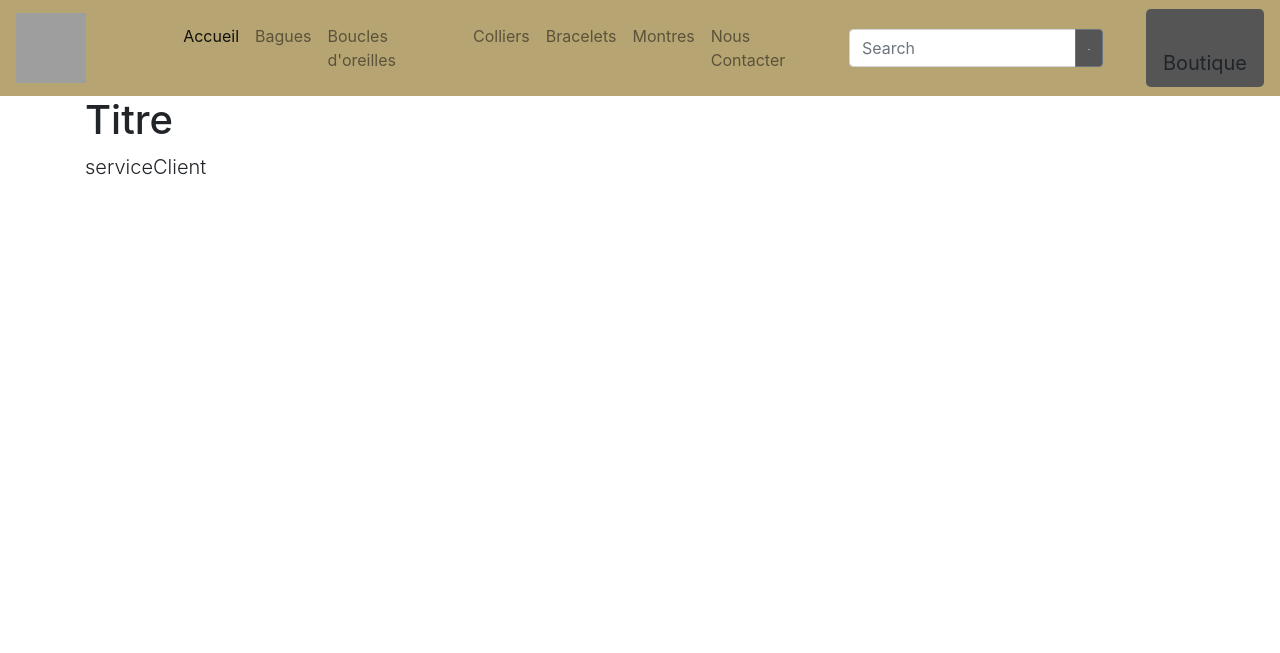
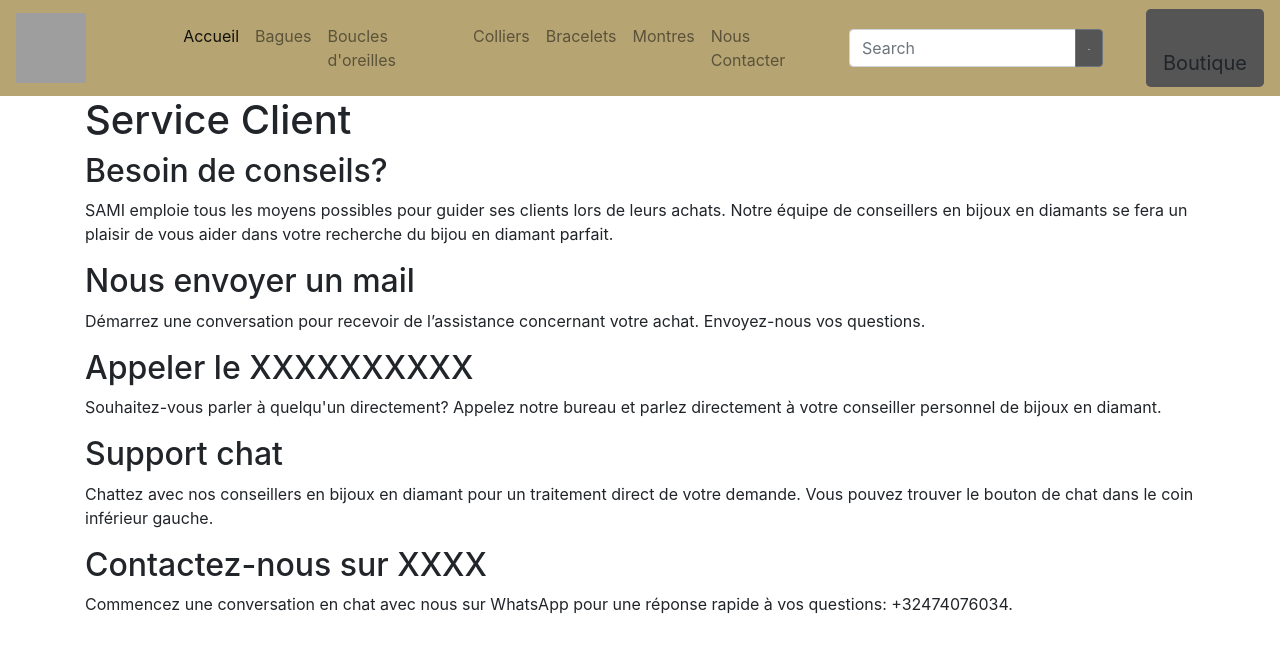
Before and after one commit to bagdaad-code/onx2i, a PHP site: page /index.php?view=serviceClient in a window 1280 px wide. Shown: the top 653 px of the page. Run offline with PHP 8.4, Linux system fonts and the light colour scheme; grey boxes are pictures that could not be loaded.

Commit message:
Update serviceClient.php

```diff
--- a/On2ixV1/templates/serviceClient.php
+++ b/On2ixV1/templates/serviceClient.php
@@ -1,13 +1,5 @@
 <?php
 
-//C'est la propriété php_self qui nous l'indique :
-// Quand on vient de index :
-// [PHP_SELF] => /chatISIG/index.php
-// Quand on vient directement par le répertoire templates
-// [PHP_SELF] => /chatISIG/templates/accueil.php
-
-// Si la page est appelée directement par son adresse, on redirige en passant pas la page index
-// Pas de soucis de bufferisation, puisque c'est dans le cas où on appelle directement la page sans son contexte
 if (basename($_SERVER["PHP_SELF"]) != "index.php")
 {
 	header("Location:../index.php?view=serviceClient");
@@ -16,9 +8,67 @@ if (basename($_SERVER["PHP_SELF"]) != "index.php")
 
 ?>
 
+<!DOCTYPE html PUBLIC "-//W3C//DTD XHTML 1.0 Strict//EN"
+	"http://www.w3.org/TR/xhtml1/DTD/xhtml1-strict.dtd">
+<html xmlns="http://www.w3.org/1999/xhtml" xml:lang="en" lang="en">
+<head>
+<title>Service Client</title>
+<meta charset="UTF-8">
+<link href="client.css" rel="stylesheet">
+</head>
 
-    <div class="page-header">
-      <h1>Titre</h1>
-    </div>
+<body>
+	<div class="page-header">
+	  <h1 class="titre">Service Client</h1>
+	  <div class="au-dessus">
+		  <h2 class="sous-titre">Besoin de conseils?</h2>
+		  <div class="cadre">
+			  <p>SAMI emploie tous les moyens possibles pour
+			  guider ses clients lors de leurs achats. Notre
+			  équipe de conseillers en bijoux en diamants se
+			  fera un plaisir de vous aider dans votre recherche
+			   du bijou en diamant parfait.</p>
+		  </div>
+	  </div>
+	  <div class="top">
+		  <div class="top-left">
+			  <h2 class="sous-titre">Nous envoyer un mail</h2>
+			  <div class="cadre">
+				  <p>Démarrez une conversation pour recevoir de
+				  l’assistance concernant votre achat.
+				  Envoyez-nous vos questions.</p>
+			  </div>
+		  </div>
+		  <div class="top-right">
+			  <h2 class="sous-titre">Appeler le XXXXXXXXXX</h2>
+			  <div class="cadre">
+				  <p>Souhaitez-vous parler à quelqu'un directement?
+				  Appelez notre bureau et parlez directement à votre
+				  conseiller personnel de bijoux en diamant.</p>
+			  </div>
+		  </div>
+	  </div>
+	  <div class="bot">
+		  <div class="bot-left">
+			  <h2 class="sous-titre">Support chat</h2>
+			  <div class="cadre">
+				  <p>Chattez avec nos conseillers en bijoux en
+				  diamant pour un traitement direct de votre demande.
+				  Vous pouvez trouver le bouton de chat dans le coin
+				  inférieur gauche.</p>
+			  </div>
+		  </div>
+		  <div class="bot-right">
+			  <h2 class="sous-titre">Contactez-nous sur XXXX</h2>
+			  <div class="cadre">
+				  <p>Commencez une conversation en chat avec nous
+				  sur WhatsApp pour une réponse rapide à vos questions:
+				  +32474076034.</p>
+			  </div>
+		  </div>
+	  </div>
+	</div>
 
-    <p class="lead">serviceClient </p>
+</body>
+
+</html>
```
